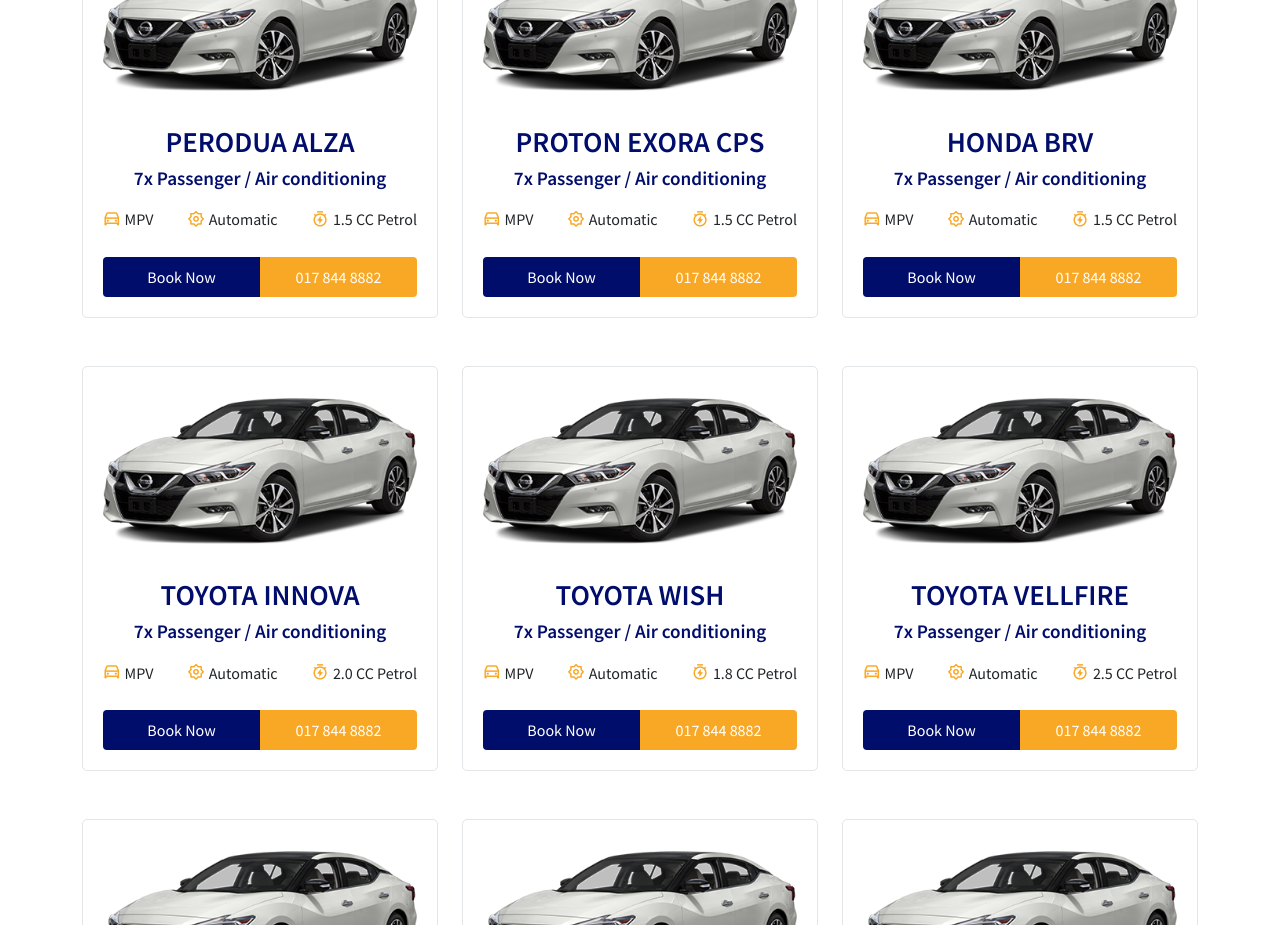
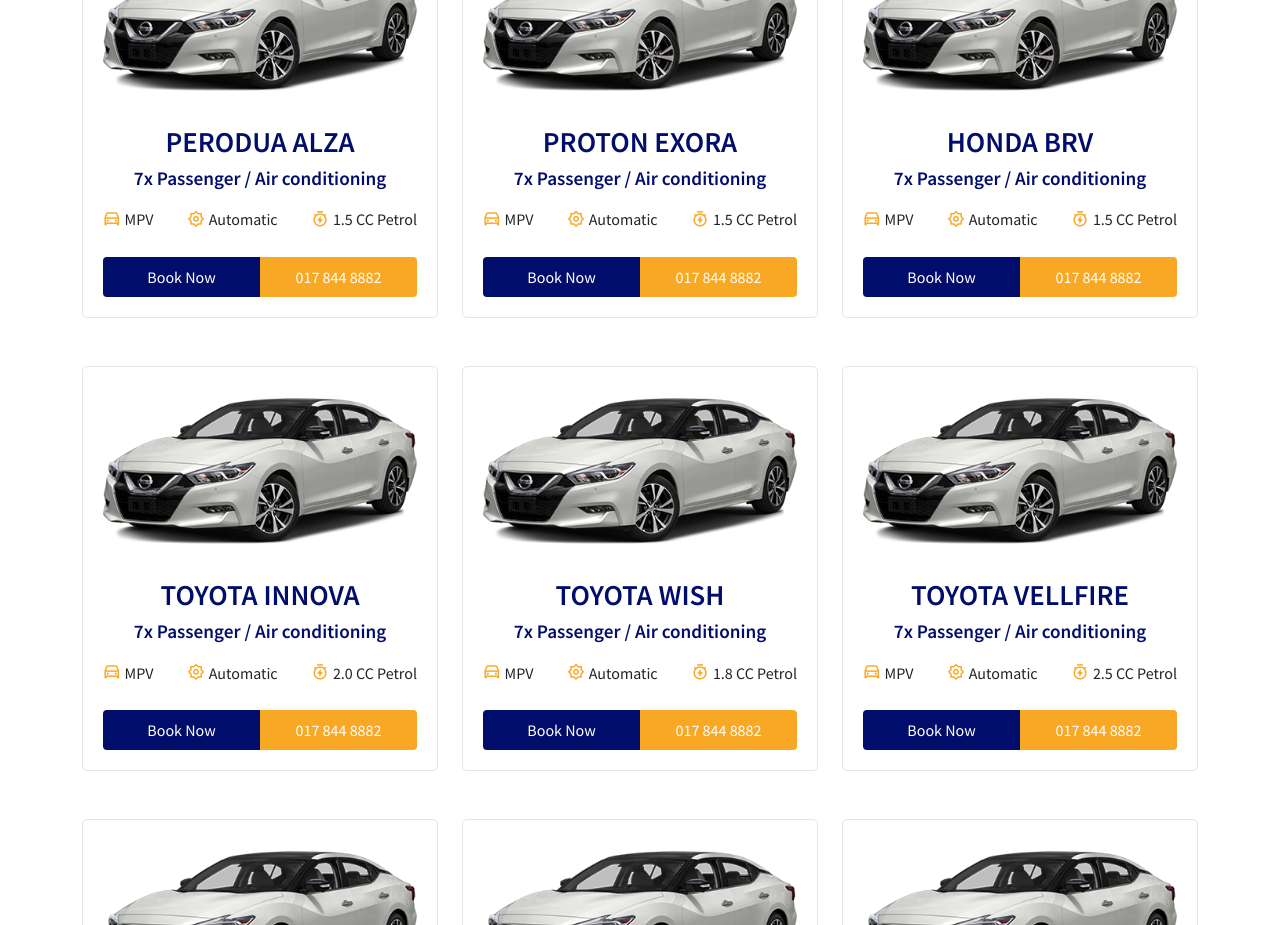
Before and after one commit to hong8955005/rental, a React (Create React App) app: page /cars in a window 1280 px wide. Shown: the part 2480-3405 px from the top of the page. Built offline with nearby package versions, Linux system fonts and the light colour scheme.

Commit message:
Update carData.js

```diff
--- a/src/assets/data/carData.js
+++ b/src/assets/data/carData.js
@@ -231,7 +231,7 @@
     id: 14,
     brand: "Tesla",
     rating: 112,
-    carName: "PROTON EXORA CPS",
+    carName: "PROTON EXORA",
     imgUrl: img01,
     model: "MPV",
     price: "7x Passenger",
```
